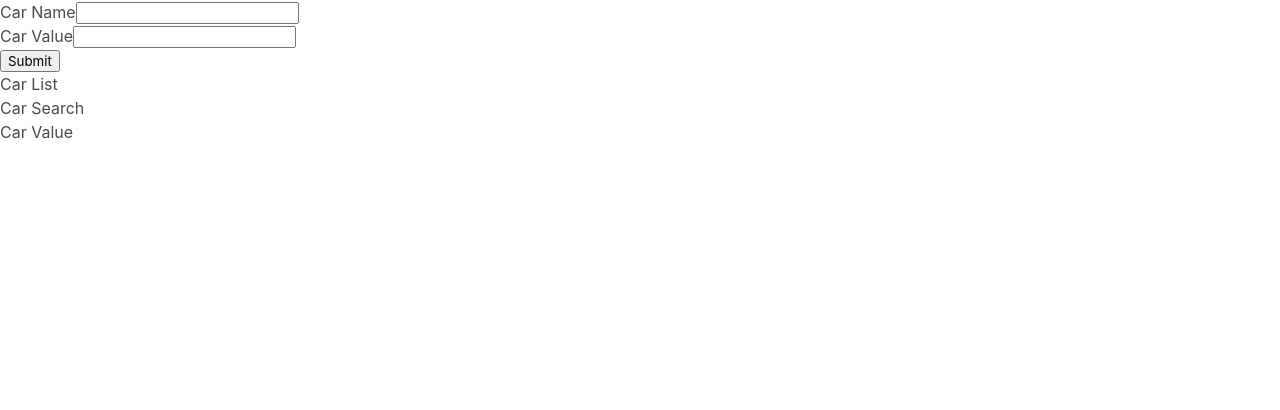
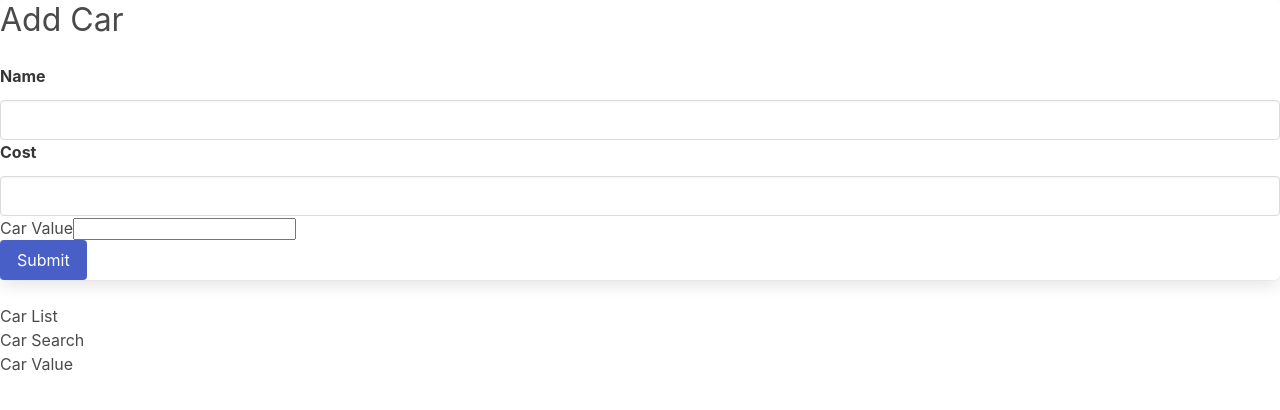
Before and after one commit to justin0979/cars, a React app: page / in a window 1280 px wide. Shown: the top 410 px of the page. Built offline with nearby package versions, Linux system fonts and the light colour scheme.

Commit message:
handle car and cost submissions

```diff
--- a/src/components/CarForm.tsx
+++ b/src/components/CarForm.tsx
@@ -1,16 +1,61 @@
+import { useDispatch, useSelector } from "react-redux";
+import { FormType, changeName, changeCost, addCar } from "../store";
+
 function CarForm() {
+  const dispatch = useDispatch();
+  const { name, cost } = useSelector(({ form }: { form: FormType }) => {
+    return form;
+  });
+
+  const handleNameChange = (
+    event: React.ChangeEvent<HTMLInputElement>,
+  ) => {
+    dispatch(changeName(event.target.value));
+  };
+
+  const handleCostChange = (
+    event: React.ChangeEvent<HTMLInputElement>,
+  ) => {
+    dispatch(changeCost(parseInt(event.target.value) || 0));
+  };
+
+  const handleSubmit = (event: React.FormEvent<HTMLFormElement>) => {
+    event.preventDefault();
+
+    dispatch(addCar({ name, cost }))
+  };
+
   return (
-    <div>
-      <form>
-        <div>
-          <label>Car Name</label>
-          <input type="text" />
+    <div className="car-form panel">
+      <h4 className="subtitle is-3">Add Car</h4>
+      <form onSubmit={handleSubmit}>
+        <div className="field-group">
+          <div className="field">
+            <label className="label">Name</label>
+          </div>
+          <input
+            type="text"
+            className="input is-expanded"
+            value={name}
+            onChange={handleNameChange}
+          />
+          <div className="field">
+            <label className="label">Cost</label>
+          </div>
+          <input
+            type="number"
+            className="input is-expanded"
+            value={cost || ""}
+            onChange={handleCostChange}
+          />
         </div>
         <div>
           <label>Car Value</label>
           <input type="text" />
         </div>
-        <button>Submit</button>
+        <div className="field">
+          <button className="button is-link">Submit</button>
+        </div>
       </form>
     </div>
   );
```
